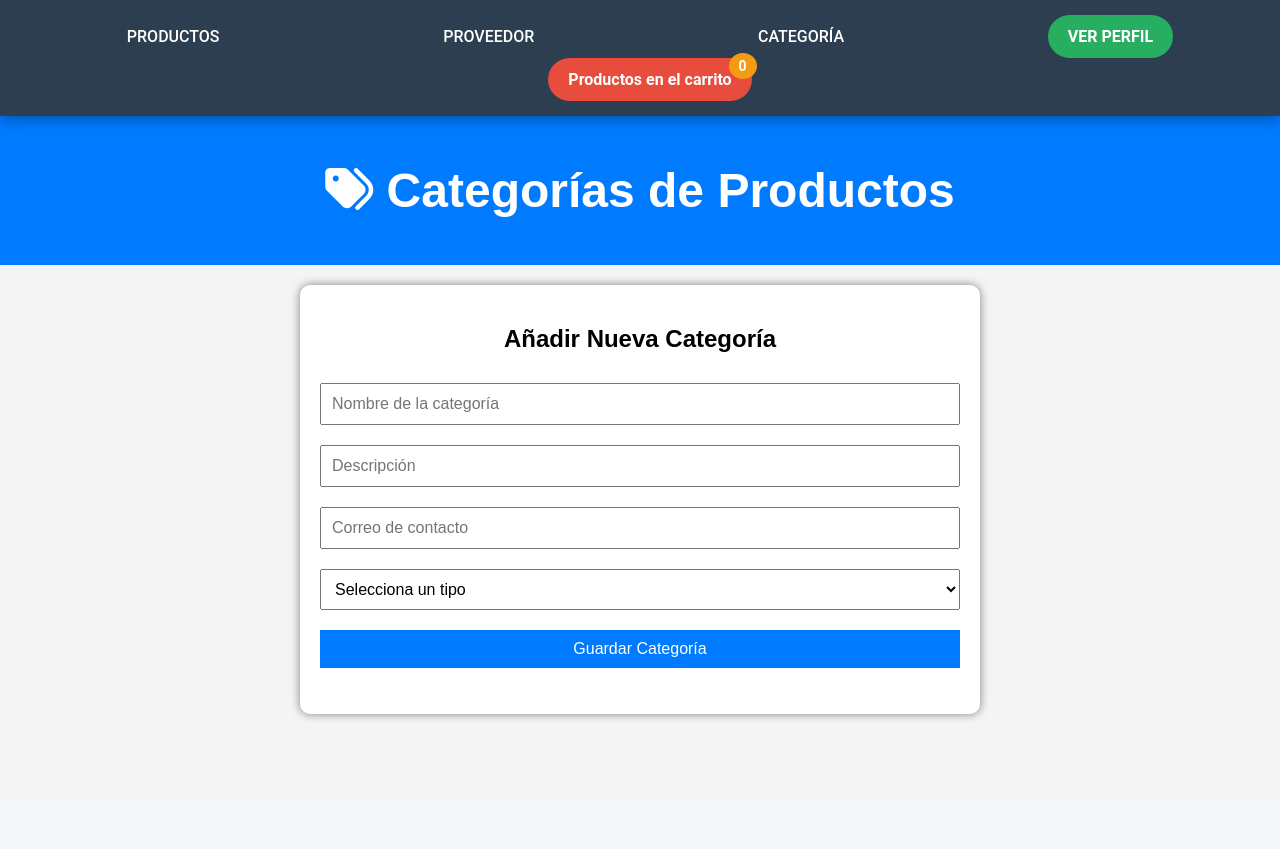
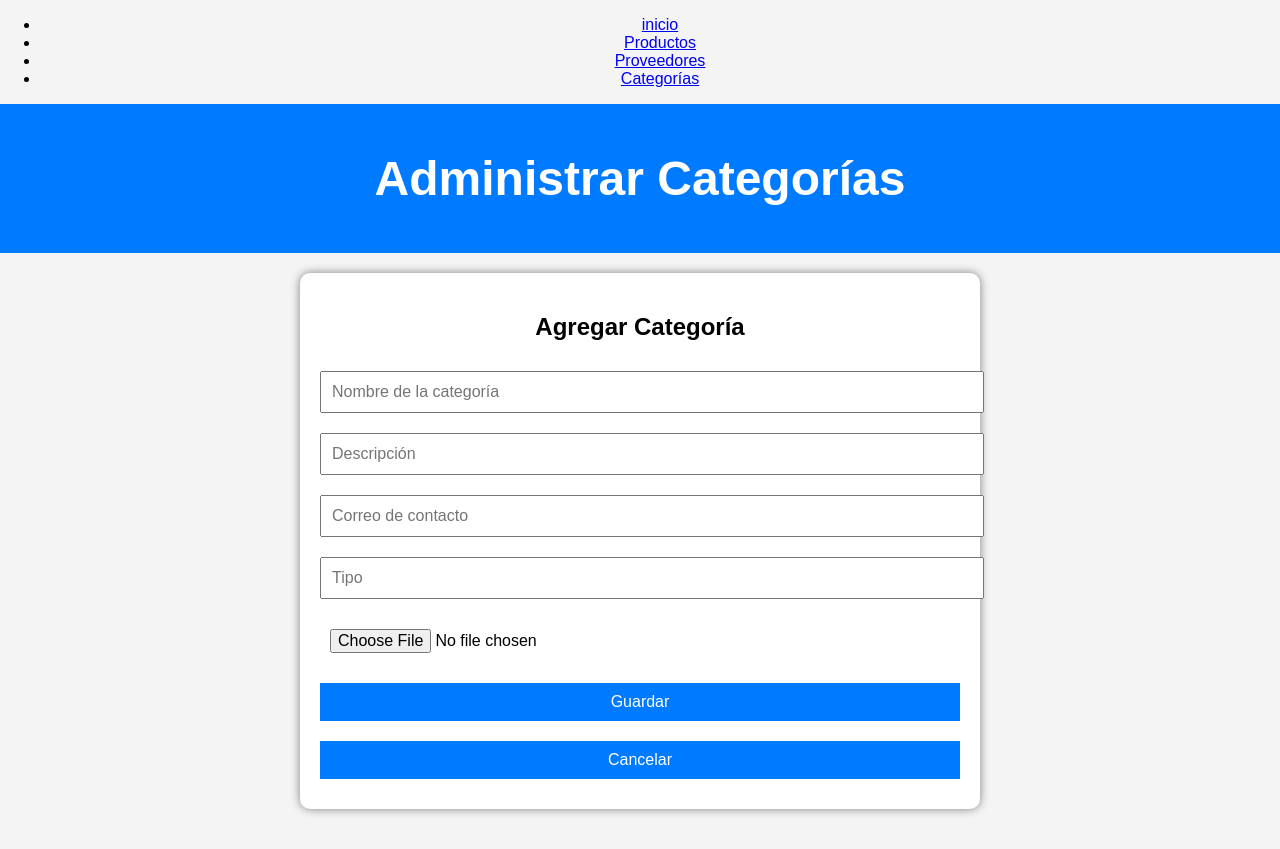
Before and after one commit to Ftalejo69/inventario, a PHP site: page /categorias.php in a window 1280 px wide. Before the commit the page ends 721 px from the top, so only its background shows below. Run offline with PHP 8.4, Linux system fonts and the light colour scheme; some libraries are stand-ins or nearby versions.

Commit message:
Update categorias.php

```diff
--- a/categorias.php
+++ b/categorias.php
@@ -1,42 +1,39 @@
-<?php
-include 'nav.php'; // Incluye el menú de navegación
-?>
-
 <!DOCTYPE html>
 <html lang="es">
 <head>
     <meta charset="UTF-8">
     <title>Categorías</title>
     <link rel="stylesheet" href="estloszz.css">
-    <script src="https://kit.fontawesome.com/a076d05399.js" crossorigin="anonymous"></script>
+
 </head>
 <body>
+<nav>
+        <ul>
+        <li><a href="main.html">inicio</a></li>
+            <li><a href="productos.html">Productos</a></li>
+            <li><a href="proveedores.html">Proveedores</a></li>
+            <li><a href="categorias.php">Categorías</a></li>
+        </ul>
+    </nav>
     <header>
-        <h1><i class="fas fa-tags"></i> Categorías de Productos</h1>
+        <h1>Administrar Categorías</h1>
     </header>
 
-    <!-- Formulario para agregar o editar categorías -->
     <div class="formulario">
-        <h2 id="formTitulo">Añadir Nueva Categoría</h2>
-        <form id="formCategoria">
-            <input type="hidden" id="categoriaId"> <!-- Para edición -->
-            <input type="text" id="nombreCategoria" placeholder="Nombre de la categoría" required />
-            <input type="text" id="descripcionCategoria" placeholder="Descripción" required />
-            <input type="email" id="correoCategoria" placeholder="Correo de contacto" required />
-            <select id="tipoCategoria" required>
-                <option value="">Selecciona un tipo</option>
-                <option value="Alimentos">Alimentos</option>
-                <option value="Electrónica">Electrónica</option>
-                <option value="Ropa">Ropa</option>
-            </select>
-            <button type="submit">Guardar Categoría</button>
-            <button type="button" id="cancelarEdicion" style="display:none;">Cancelar</button>
+        <h2>Agregar Categoría</h2>
+        <form id="formCategoria" enctype="multipart/form-data">
+            <input type="hidden" id="categoriaId">
+            <input type="text" id="nombre" name="nombre" placeholder="Nombre de la categoría" required>
+            <input type="text" id="descripcion" name="descripcion" placeholder="Descripción">
+            <input type="email" id="correo" name="correo" placeholder="Correo de contacto">
+            <input type="text" id="tipo" name="tipo" placeholder="Tipo">
+            <input type="file" id="imagen" name="imagen" accept="image/*">
+            <button type="submit">Guardar</button>
+            <button type="button" id="cancelarEdicion">Cancelar</button>
         </form>
     </div>
 
-    <!-- Contenedor de tarjetas de categorías -->
     <div class="contenedor-tarjetas" id="contenedorCategorias"></div>
-
-    <script src="categorias.js"></script>
+    <script src="categorias.js" defer></script>
 </body>
 </html>
```
